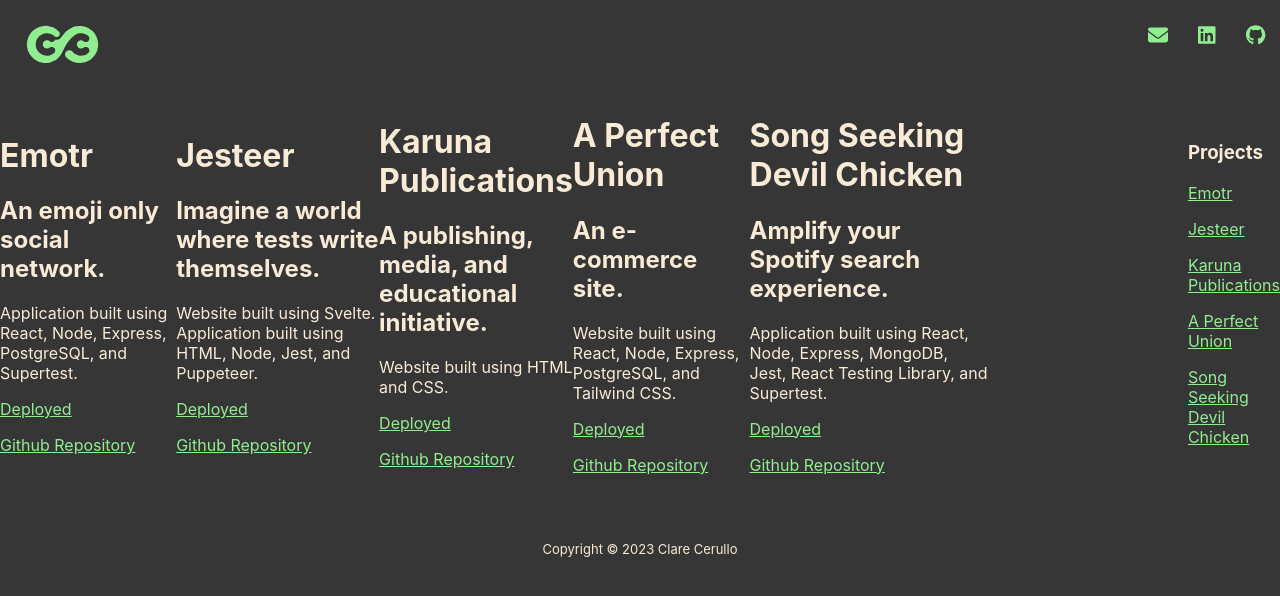
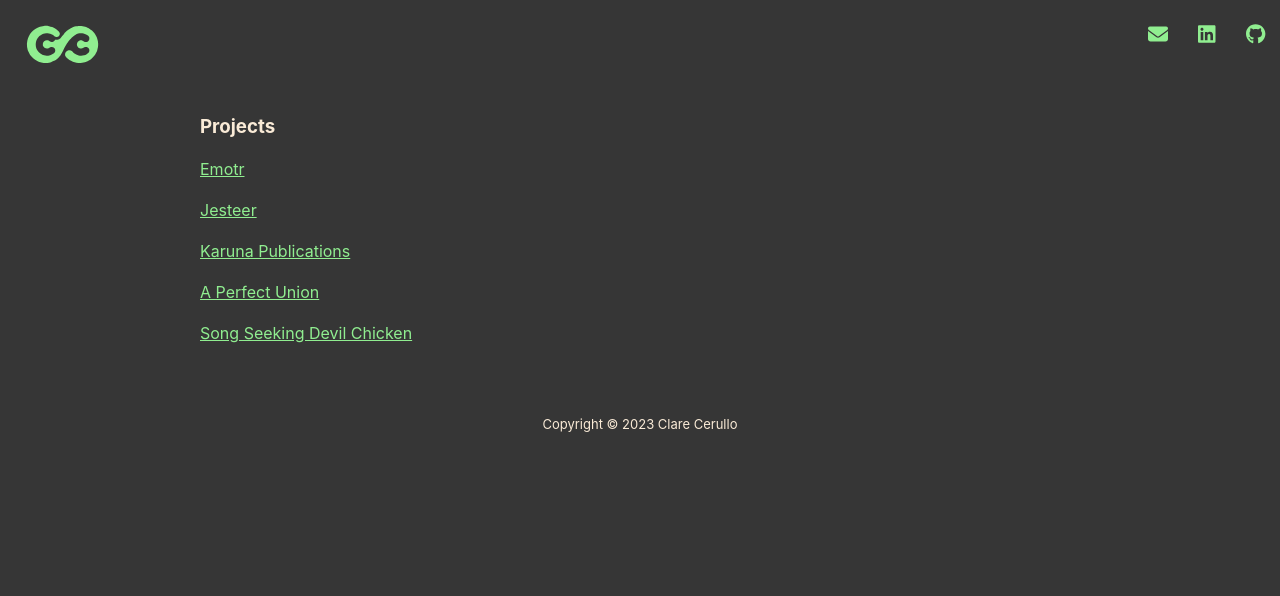
Before and after one commit to ClareCerullo/Portfolio, a React (Create React App) app: page /1 in a window 1280 px wide. Shown: the top 596 px of the page. Built offline with nearby package versions, Linux system fonts and the light colour scheme.

Commit message:
finalized routes and tweaked styling

```diff
--- a/src/App.css
+++ b/src/App.css
@@ -1,5 +1,6 @@
 body {
   color: antiquewhite;
+  line-height: 25px;
   background-color: #363636;
 }
 
@@ -29,3 +30,9 @@ a:active {
   align-items: center;
   justify-content: flex-start;
 }
+
+.project-container {
+  width: 50%;
+  padding: 25px;
+  margin-left: 50px;
+}
--- a/src/App.js
+++ b/src/App.js
@@ -1,5 +1,5 @@
 import React, { useState, useEffect } from 'react';
-import { Routes, Route } from 'react-router-dom';
+import { Routes, Route, useLocation, matchPath } from 'react-router-dom';
 import NavBar from './components/NavBar/NavBar';
 import Hero from './components/Hero/Hero';
 import ProjectList from './components/ProjectList/ProjectList'
@@ -18,25 +18,28 @@ function App() {
     setProjects(parsedData)
   }, [])
 
+  const location = useLocation();
+  matchPath({path: '/:directory'}, location.pathname)
+
   return (
     <div>
       <NavBar />
       <div className="main-container">
         <Routes>
           <Route path='/' element={<Hero />}/>
-          <Route exact path='/:directory' element={projects.filter(project => project.directory).map((filteredProject) => <Project
+          <Route exact path='/:directory' element={projects.filter((project) => project.directory2 === location.pathname).map((project) => <Project
             projectDetails={projectDetails}
             setProjectDetails={setProjectDetails}
             projects={projects}
             setProjects={setProjects}
-            key={filteredProject.id}
-            id={filteredProject.id}
-            title={filteredProject.title}
-            description={filteredProject.description}
-            technologies={filteredProject.technologies}
-            deployment={filteredProject.deployment}
-            github={filteredProject.github}
-            directory={filteredProject.directory}
+            key={project.id}
+            id={project.id}
+            title={project.title}
+            description={project.description}
+            technologies={project.technologies}
+            deployment={project.deployment}
+            github={project.github}
+            directory={project.directory}
           />)} />
         </Routes>
         <ProjectList
--- a/src/components/NavBar/NavBar.js
+++ b/src/components/NavBar/NavBar.js
@@ -18,10 +18,10 @@ const NavBar = () => {
           <Link className='nav-link' to='mailto:clare.cerullo@gmail.com'>
             <FontAwesomeIcon icon={faEnvelope} />
           </Link>
-          <Link className='nav-link' to='https://www.linkedin.com/in/clarecerullo/'>
+          <Link className='nav-link' to='https://www.linkedin.com/in/clarecerullo/' target='_blank'>
             <FontAwesomeIcon icon={faLinkedin} />
           </Link>
-          <Link className='nav-link' to='https://github.com/ClareCerullo'>
+          <Link className='nav-link' to='https://github.com/ClareCerullo' target='_blank'>
             <FontAwesomeIcon icon={faGithub} />
           </Link>
         </div>
--- a/src/components/ProjectList/ProjectList.js
+++ b/src/components/ProjectList/ProjectList.js
@@ -2,7 +2,7 @@ import './ProjectList.css';
 import projectData from '../Projects/projectData.json';
 import ProjectTitles from '../Projects/ProjectTitles';
 
-const ProjectList = ({ key, id, title, description, technologies, deployment, github, directory }) => {
+const ProjectList = ({ id, title, description, technologies, deployment, github, directory }) => {
 
   const ProjectTitlesMap = () => projectData.map((project) => (
     <ProjectTitles
--- a/src/components/Projects/Project.js
+++ b/src/components/Projects/Project.js
@@ -7,8 +7,8 @@ const Project = ({ key, id, title, description, technologies, deployment, github
       <h1>{title}</h1>
       <h2>{description}</h2>
       <p>{technologies}</p>
-      <p><Link to={deployment}>Deployed</Link></p>
-      <p><Link to={github}>Github Repository</Link></p>
+      <p><Link to={deployment} target='_blank'>Deployed</Link></p>
+      <p><Link to={github} target='_blank'>Github Repository</Link></p>
     </div>
   )
 }
--- a/src/components/Projects/ProjectTitles.js
+++ b/src/components/Projects/ProjectTitles.js
@@ -1,6 +1,6 @@
 import { Link } from 'react-router-dom'
 
-const ProjectTitles = ({ key, id, title, description, technologies, deployment, github, directory, projects, setProjects, projectDetails, setProjectDetails }) => {
+const ProjectTitles = ({ id, title, description, technologies, deployment, github, directory, projects, setProjects, projectDetails, setProjectDetails }) => {
   const getProjectDetails = () => {
     setProjectDetails({ title, description, technologies, deployment, github })
   }
--- a/src/components/Projects/projectData.json
+++ b/src/components/Projects/projectData.json
@@ -6,7 +6,8 @@
     "deployment": "https://emotr.herokuapp.com",
     "github": "https://github.com/emotr-app/emotr",
     "directory": "emotr",
-    "id": "1"
+    "directory2": "/emotr",
+    "id": 1
   },
   {
     "title": "Jesteer",
@@ -15,16 +16,18 @@
     "deployment": "https://chrome.google.com/webstore/detail/jesteer/kdebfnlogbhaaegljpbkdabogngflnkn",
     "github": "https://github.com/oslabs-beta/Jesteer",
     "directory": "jesteer",
-    "id": "2"
+    "directory2": "/jesteer",
+    "id": 2
   },
   {
     "title": "Karuna Publications",
     "description": "A publishing, media, and educational initiative.",
     "technologies": "Website built using HTML and CSS.",
     "deployment": "http://karunapublications.org/",
-    "github": "",
+    "github": "http://karunapublications.org/",
     "directory": "karuna-publications",
-    "id": "3"
+    "directory2": "/karuna-publications",
+    "id": 3
   },
   {
     "title": "A Perfect Union",
@@ -33,7 +36,8 @@
     "deployment": "",
     "github": "https://github.com/charizardny32/ecommerce",
     "directory": "a-perfect-union",
-    "id": "4"
+    "directory2": "/a-perfect-union",
+    "id": 4
   },
   {
     "title": "Song Seeking Devil Chicken",
@@ -42,6 +46,7 @@
     "deployment": "",
     "github": "https://github.com/song-seeking-devil-chicken/song-seeking-devil-chicken",
     "directory": "song-seeking-devil-chicken",
-    "id": "5"
+    "directory2": "/song-seeking-devil-chicken",
+    "id": 5
   }
 ]
```
Also changed, not shown: src/hooks/useCurrentPath.js (deleted, +0 -10 lines), src/CC_LOGO.svg.
